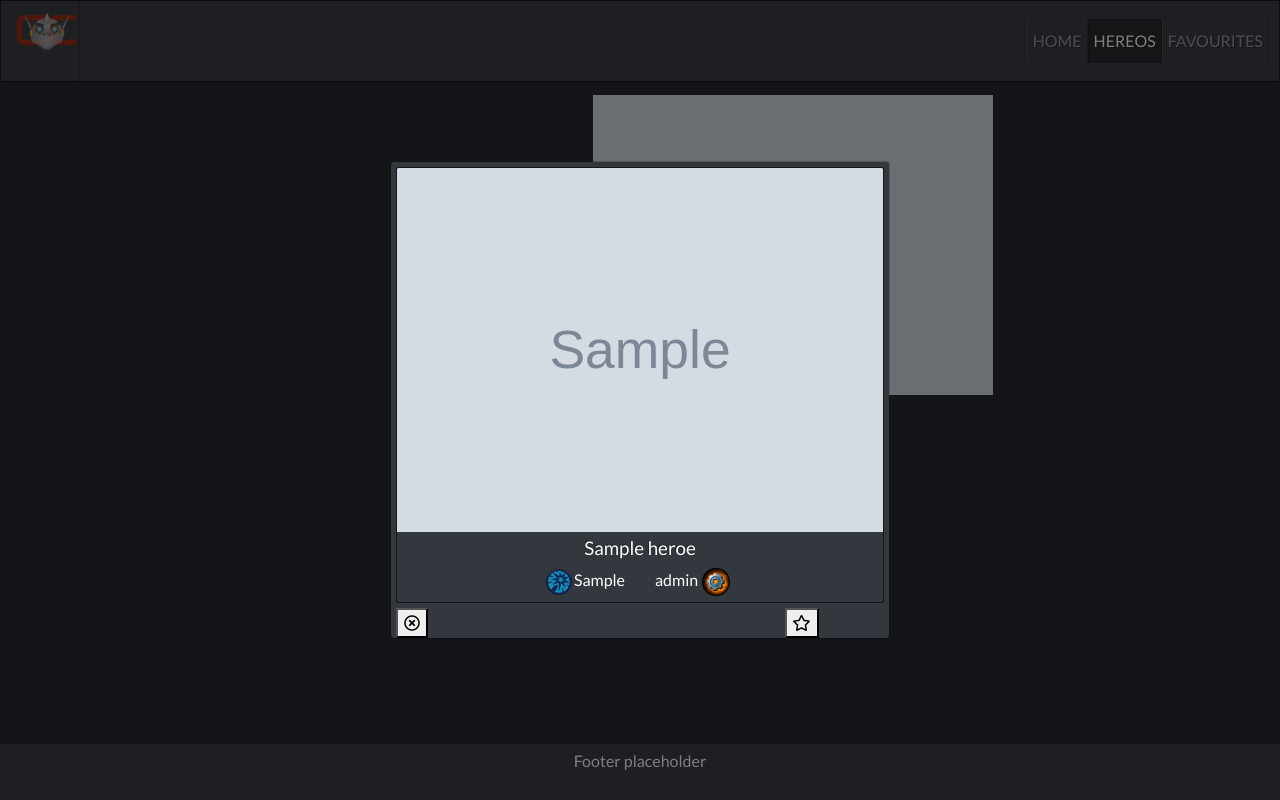
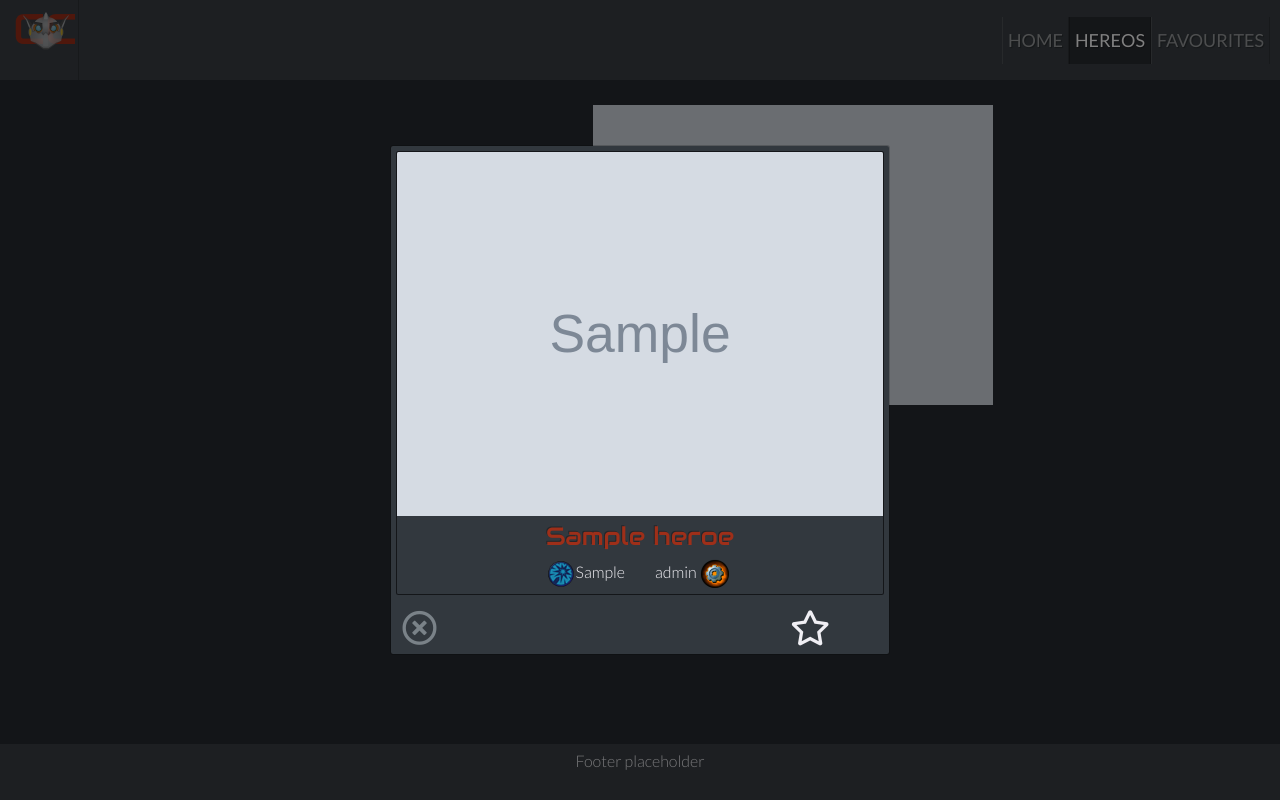
Before and after one commit to asdfractal/clockwerks-catalogue, a Flask app: page /heroes in a window 1280 px wide, after a click that opens the changed part. Run offline with Flask 2, Linux system fonts and the light colour scheme; grey boxes marked "Sample" are stand-in pictures; a database or web service that is not in the repository returns one stand-in record (values such as "Sample title"); some libraries are stand-ins or nearby versions.

Commit message:
many small style tweaks across site
import font weights for Lato, set default colour to an off white, tweak navbar, add and tweak button stylings, add styling for page/hero titles

```diff
--- a/static/css/style.css
+++ b/static/css/style.css
@@ -1,4 +1,4 @@
-@import url('https://fonts.googleapis.com/css2?family=Audiowide&family=Lato&display=swap');
+@import url('https://fonts.googleapis.com/css2?family=Audiowide&family=Lato:wght@300;400&display=swap');
 
 html {
 	height: 100%;
@@ -6,8 +6,9 @@ html {
 }
 
 body {
-	color: #fff;
+	color: #F0EFF4;
 	font-family: 'Lato', sans-serif;
+	font-weight: 300;
 	font-size: 1.6em;
 }
 
@@ -20,6 +21,10 @@ p, h1, h2, h3, h4, h5, h6 {
     margin: 0;
 }
 
+.navbar {
+	border: 0;
+}
+
 .navbar-brand {
 	height: 10vh;
 	padding: 1.1rem 0 0 0.4rem;
@@ -29,6 +34,11 @@ p, h1, h2, h3, h4, h5, h6 {
 	font-size: 3.5rem;
 	border: none;
 	padding-top: 0.5rem;
+}
+
+.nav-item {
+	font-size: 1.8rem;
+	font-weight: 400;
 }
 
 .footer-wrapper {
@@ -62,7 +72,16 @@ p, h1, h2, h3, h4, h5, h6 {
 	font-size: 2rem;
 	width: 30vw;
 	padding: 0.5rem 0;
-	border: #9E2F19 1.5px solid;
+
+}
+
+.index-heroes-btn {
+	border: #9E2F19 1px solid;
+}
+
+.index-account-btn {
+	background-color: #9E829C;
+	color: #F0EFF4;
 }
 
 .heroes-main-wrapper {
@@ -72,6 +91,7 @@ p, h1, h2, h3, h4, h5, h6 {
 .heroes-content-wrapper {
 	margin-top: 10vh;
 	margin-bottom: 10vh;
+	padding-top: 1rem;
 }
 
 .hero-thumbnail {
@@ -79,17 +99,25 @@ p, h1, h2, h3, h4, h5, h6 {
 }
 
 .is_favourite {
-	border: 1px white solid;
+	border: 1px #F0EFF4 solid;
 }
 
-.btn-modal {
+.btn-favourite {
 	font-size: 3.5rem;
+	color: #F0EFF4;
 	background-color: transparent;
 	border: none;
 }
 
 .btn-favourite-gold {
-	color: gold;
+	color: #D7920A;
+}
+
+.btn-modal-close {
+	font-size: 3.5rem;
+	color: #7A8288;
+	background-color: transparent;
+	border: none;
 }
 
 .modal-hero {
@@ -100,6 +128,12 @@ p, h1, h2, h3, h4, h5, h6 {
 	padding: 0.5rem;
 }
 
+.modal-hero-title {
+	font-family: 'Audiowide', cursive;
+	font-size: 2.5rem;
+	color: #9E2F19;
+}
+
 .favourites-main-wrapper {
 
 }
@@ -107,7 +141,20 @@ p, h1, h2, h3, h4, h5, h6 {
 .favourites-content-wrapper {
 	margin-top: 10vh;
 	margin-bottom: 10vh;
-	padding-top: 2rem;
+	padding-top: 1rem;
+}
+
+.favourites-title-wrapper {
+	padding-bottom: 1rem;
+}
+
+.favourites-title {
+	font-size: 3rem;
+	font-family: 'Audiowide', cursive;
+	text-align: center;
+	text-transform: uppercase;
+	color:#9E2F19;
+	border-bottom: 1px solid #F0EFF4;
 }
 
 .account-main-wrapper {
```
